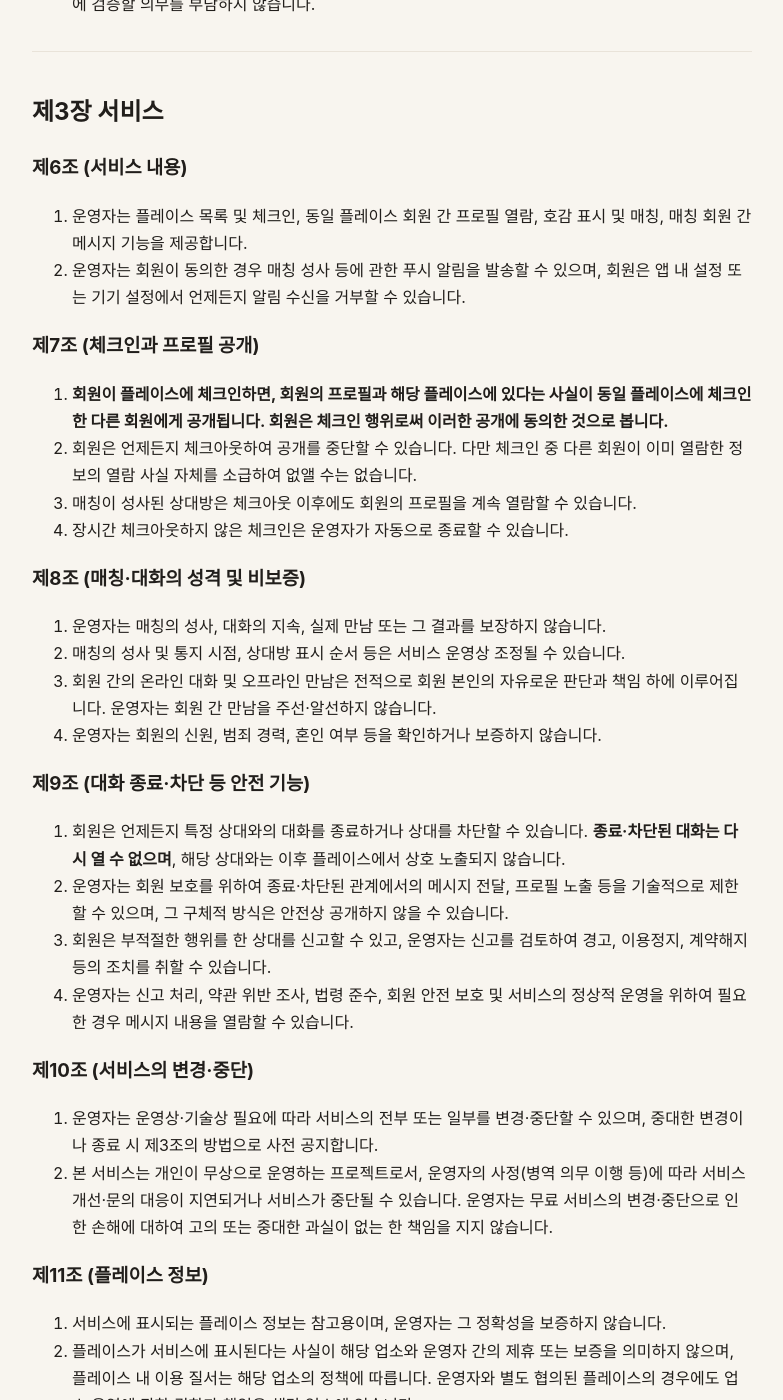
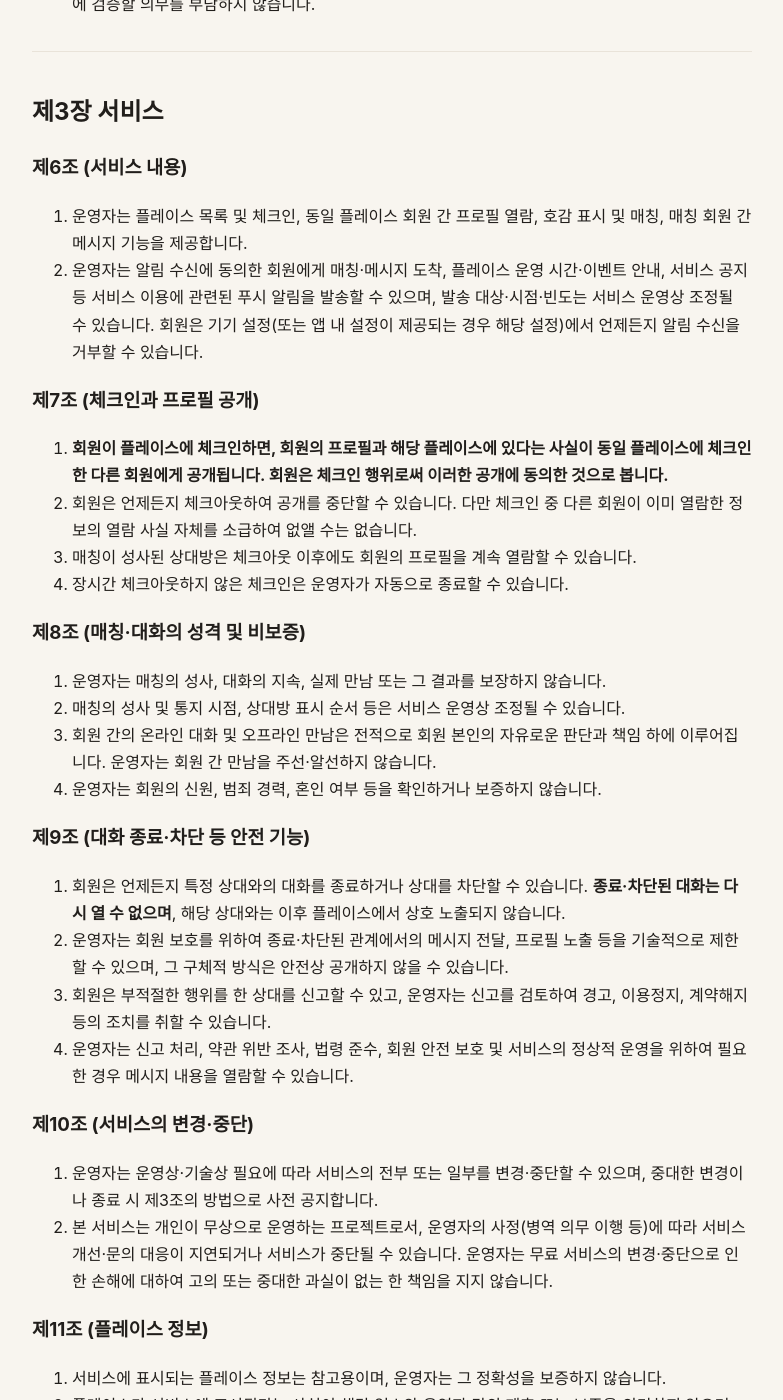
Before and after one commit to eugeneyoo59/proximity-legal, a Jekyll site: the page built from terms.md, in a window 1280 px wide and 1400 px high, scrolled down 1522 px. Shown: the whole window, without its empty margins (248-1031 px from the left). Built offline with Jekyll 4.4.1, drawn with Linux system fonts in a browser that asks for light colours; our own code applies the rules of GitHub Pages for plain Markdown files; some of the changed text lies outside the part shown.

Commit message:
Update terms.md

```diff
--- a/terms.md
+++ b/terms.md
@@ -46,7 +46,7 @@
 
 ### 제6조 (서비스 내용)
 1. 운영자는 플레이스 목록 및 체크인, 동일 플레이스 회원 간 프로필 열람, 호감 표시 및 매칭, 매칭 회원 간 메시지 기능을 제공합니다.
-2. 운영자는 회원이 동의한 경우 매칭 성사 등에 관한 푸시 알림을 발송할 수 있으며, 회원은 앱 내 설정 또는 기기 설정에서 언제든지 알림 수신을 거부할 수 있습니다.
+2. 운영자는 알림 수신에 동의한 회원에게 매칭·메시지 도착, 플레이스 운영 시간·이벤트 안내, 서비스 공지 등 서비스 이용에 관련된 푸시 알림을 발송할 수 있으며, 발송 대상·시점·빈도는 서비스 운영상 조정될 수 있습니다. 회원은 기기 설정(또는 앱 내 설정이 제공되는 경우 해당 설정)에서 언제든지 알림 수신을 거부할 수 있습니다.
 
 ### 제7조 (체크인과 프로필 공개)
 1. **회원이 플레이스에 체크인하면, 회원의 프로필과 해당 플레이스에 있다는 사실이 동일 플레이스에 체크인한 다른 회원에게 공개됩니다. 회원은 체크인 행위로써 이러한 공개에 동의한 것으로 봅니다.**
@@ -74,6 +74,7 @@
 1. 서비스에 표시되는 플레이스 정보는 참고용이며, 운영자는 그 정확성을 보증하지 않습니다.
 2. 플레이스가 서비스에 표시된다는 사실이 해당 업소와 운영자 간의 제휴 또는 보증을 의미하지 않으며, 플레이스 내 이용 질서는 해당 업소의 정책에 따릅니다. 운영자와 별도 협의된 플레이스의 경우에도 업소 운영에 관한 권한과 책임은 해당 업소에 있습니다.
 3. 플레이스 이용 중 업소 또는 제3자와의 사이에서 발생한 분쟁·사고에 대하여 운영자는 고의 또는 중대한 과실이 없는 한 책임을 지지 않습니다.
+4. 운영자는 플레이스의 운영 시간, 이벤트 등 이용에 참고가 되는 정보를 서비스 내에 표시하거나 알림으로 안내할 수 있습니다. 이는 서비스 이용 안내로서, 운영자는 이와 관련하여 해당 업소로부터 어떠한 대가도 받지 않습니다.
 
 ---
 
@@ -138,7 +139,7 @@
 서비스 및 관련 소프트웨어, 디자인, 상표(헤일리, Hailey)에 대한 권리는 운영자에게 귀속됩니다.
 
 ### 제20조 (통지)
-운영자의 통지는 서비스 내 알림 또는 공지로 하며, 전체 통지는 7일 이상 서비스 내 게시로 갈음할 수 있습니다.
+운영자의 통지는 서비스 내 알림, 푸시 알림 또는 공지로 하며, 전체 통지는 7일 이상 서비스 내 게시로 갈음할 수 있습니다.
 
 ### 제21조 (준거법 및 관할)
 이 약관에는 대한민국 법을 적용하며, 분쟁에 관한 소송은 민사소송법에 따른 관할법원에 제기합니다.
```
